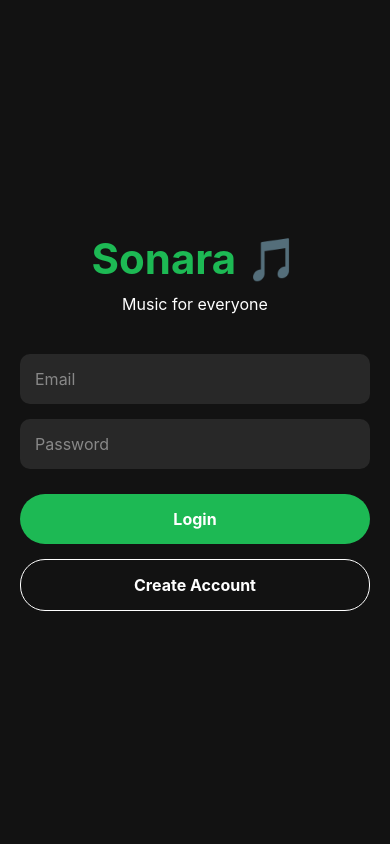
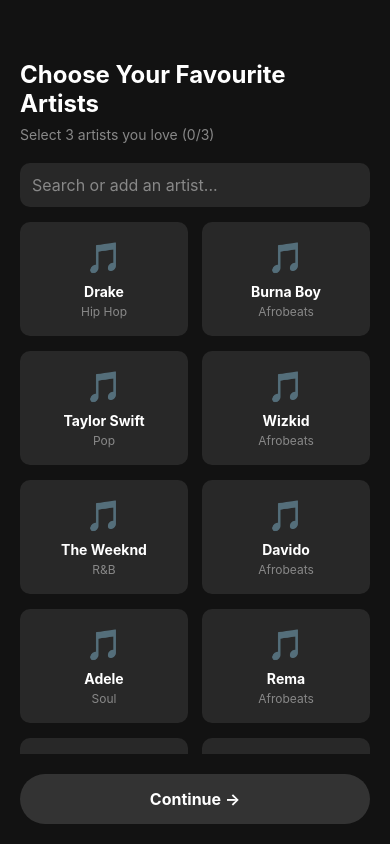
Before and after one commit to EfiCT439/Sonara, a React Native app: screen /Onboarding in a window 390 px wide. Built offline with nearby package versions, Linux system fonts and the light colour scheme.

Commit message:
Added Onboarding screen and Home screen - Phase 1 complete

```diff
--- a/App.js
+++ b/App.js
@@ -2,6 +2,8 @@
 import { createNativeStackNavigator } from '@react-navigation/native-stack';
 import LoginScreen from './components/screens/LoginScreen';
 import SignUpScreen from './components/screens/SignUpScreen';
+import OnboardingScreen from './components/screens/OnboardingScreen';
+import HomeScreen from './components/screens/HomeScreen';
 
 const Stack = createNativeStackNavigator();
 
@@ -11,6 +13,8 @@
       <Stack.Navigator screenOptions={{ headerShown: false }}>
         <Stack.Screen name="Login" component={LoginScreen} />
         <Stack.Screen name="SignUp" component={SignUpScreen} />
+        <Stack.Screen name="Onboarding" component={OnboardingScreen} />
+        <Stack.Screen name="Home" component={HomeScreen} />
       </Stack.Navigator>
     </NavigationContainer>
   );
--- /dev/null
+++ b/components/screens/HomeScreen.js
@@ -0,0 +1,36 @@
+ import { StyleSheet, Text, View } from 'react-native';
+
+export default function HomeScreen() {
+  return (
+    <View style={styles.container}>
+      <Text style={styles.logo}>Sonara 🎵</Text>
+      <Text style={styles.welcome}>Welcome to Sonara!</Text>
+      <Text style={styles.subtitle}>Your music is ready 🎶</Text>
+    </View>
+  );
+}
+
+const styles = StyleSheet.create({
+  container: {
+    flex: 1,
+    backgroundColor: '#121212',
+    alignItems: 'center',
+    justifyContent: 'center',
+  },
+  logo: {
+    fontSize: 42,
+    fontWeight: 'bold',
+    color: '#1DB954',
+    marginBottom: 20,
+  },
+  welcome: {
+    fontSize: 24,
+    fontWeight: 'bold',
+    color: '#fff',
+    marginBottom: 10,
+  },
+  subtitle: {
+    fontSize: 16,
+    color: '#888',
+  },
+});
--- /dev/null
+++ b/components/screens/OnboardingScreen.js
@@ -0,0 +1,216 @@
+ import { useState } from 'react';
+import { StyleSheet, Text, View, TouchableOpacity, ScrollView, Alert, TextInput } from 'react-native';
+
+const ARTISTS = [
+  { id: '1', name: 'Drake', genre: 'Hip Hop' },
+  { id: '2', name: 'Burna Boy', genre: 'Afrobeats' },
+  { id: '3', name: 'Taylor Swift', genre: 'Pop' },
+  { id: '4', name: 'Wizkid', genre: 'Afrobeats' },
+  { id: '5', name: 'The Weeknd', genre: 'R&B' },
+  { id: '6', name: 'Davido', genre: 'Afrobeats' },
+  { id: '7', name: 'Adele', genre: 'Soul' },
+  { id: '8', name: 'Rema', genre: 'Afrobeats' },
+  { id: '9', name: 'Ed Sheeran', genre: 'Pop' },
+  { id: '10', name: 'Tiwa Savage', genre: 'Afrobeats' },
+  { id: '11', name: 'Post Malone', genre: 'Hip Hop' },
+  { id: '12', name: 'Beyonce', genre: 'R&B' },
+  { id: '13', name: 'Bad Bunny', genre: 'Latin' },
+  { id: '14', name: 'Asake', genre: 'Afrobeats' },
+  { id: '15', name: 'Harry Styles', genre: 'Pop' },
+  { id: '16', name: 'Fireboy DML', genre: 'Afrobeats' },
+];
+
+export default function OnboardingScreen({ navigation }) {
+  const [selectedArtists, setSelectedArtists] = useState([]);
+  const [search, setSearch] = useState('');
+  const [customArtists, setCustomArtists] = useState([]);
+
+  const filteredArtists = [...ARTISTS, ...customArtists].filter(artist =>
+    artist.name.toLowerCase().includes(search.toLowerCase())
+  );
+
+  const toggleArtist = (artist) => {
+    if (selectedArtists.find(a => a.id === artist.id)) {
+      setSelectedArtists(selectedArtists.filter(a => a.id !== artist.id));
+    } else {
+      if (selectedArtists.length >= 3) {
+        Alert.alert('Limit reached', 'You can only select 3 artists');
+        return;
+      }
+      setSelectedArtists([...selectedArtists, artist]);
+    }
+  };
+
+  const handleAddCustomArtist = () => {
+    if (!search.trim()) return;
+    const exists = [...ARTISTS, ...customArtists].find(
+      a => a.name.toLowerCase() === search.toLowerCase()
+    );
+    if (exists) {
+      Alert.alert('Artist exists', 'This artist is already in the list!');
+      return;
+    }
+    const newArtist = {
+      id: `custom-${Date.now()}`,
+      name: search.trim(),
+      genre: 'Custom',
+    };
+    setCustomArtists([...customArtists, newArtist]);
+    setSearch('');
+  };
+
+  const handleContinue = () => {
+    if (selectedArtists.length < 3) {
+      Alert.alert('Select 3 artists', 'Please select exactly 3 favourite artists to continue');
+      return;
+    }
+    navigation.navigate('Home');
+  };
+
+  return (
+    <View style={styles.container}>
+      <Text style={styles.title}>Choose Your Favourite Artists</Text>
+      <Text style={styles.subtitle}>Select 3 artists you love ({selectedArtists.length}/3)</Text>
+
+      <View style={styles.searchContainer}>
+        <TextInput
+          style={styles.searchInput}
+          placeholder="Search or add an artist..."
+          placeholderTextColor="#888"
+          value={search}
+          onChangeText={setSearch}
+        />
+        {search.length > 0 && filteredArtists.length === 0 && (
+          <TouchableOpacity style={styles.addButton} onPress={handleAddCustomArtist}>
+            <Text style={styles.addButtonText}>+ Add "{search}"</Text>
+          </TouchableOpacity>
+        )}
+      </View>
+
+      <ScrollView style={styles.artistList}>
+        <View style={styles.grid}>
+          {filteredArtists.map(artist => {
+            const isSelected = selectedArtists.find(a => a.id === artist.id);
+            return (
+              <TouchableOpacity
+                key={artist.id}
+                style={[styles.artistCard, isSelected && styles.artistCardSelected]}
+                onPress={() => toggleArtist(artist)}>
+                <Text style={styles.artistEmoji}>🎵</Text>
+                <Text style={styles.artistName}>{artist.name}</Text>
+                <Text style={styles.artistGenre}>{artist.genre}</Text>
+                {isSelected && <Text style={styles.checkmark}>✓</Text>}
+              </TouchableOpacity>
+            );
+          })}
+        </View>
+      </ScrollView>
+
+      <TouchableOpacity
+        style={[styles.button, selectedArtists.length < 3 && styles.buttonDisabled]}
+        onPress={handleContinue}>
+        <Text style={styles.buttonText}>Continue →</Text>
+      </TouchableOpacity>
+    </View>
+  );
+}
+
+const styles = StyleSheet.create({
+  container: {
+    flex: 1,
+    backgroundColor: '#121212',
+    padding: 20,
+    paddingTop: 60,
+  },
+  title: {
+    fontSize: 24,
+    fontWeight: 'bold',
+    color: '#fff',
+    marginBottom: 8,
+  },
+  subtitle: {
+    fontSize: 14,
+    color: '#888',
+    marginBottom: 20,
+  },
+  searchContainer: {
+    marginBottom: 15,
+  },
+  searchInput: {
+    backgroundColor: '#282828',
+    color: '#fff',
+    padding: 12,
+    borderRadius: 10,
+    fontSize: 16,
+  },
+  addButton: {
+    backgroundColor: '#1DB954',
+    padding: 12,
+    borderRadius: 10,
+    alignItems: 'center',
+    marginTop: 8,
+  },
+  addButtonText: {
+    color: '#fff',
+    fontSize: 14,
+    fontWeight: 'bold',
+  },
+  artistList: {
+    flex: 1,
+  },
+  grid: {
+    flexDirection: 'row',
+    flexWrap: 'wrap',
+    justifyContent: 'space-between',
+  },
+  artistCard: {
+    width: '48%',
+    backgroundColor: '#282828',
+    borderRadius: 10,
+    padding: 15,
+    marginBottom: 15,
+    alignItems: 'center',
+    borderWidth: 2,
+    borderColor: 'transparent',
+  },
+  artistCardSelected: {
+    borderColor: '#1DB954',
+    backgroundColor: '#1a3a2a',
+  },
+  artistEmoji: {
+    fontSize: 30,
+    marginBottom: 8,
+  },
+  artistName: {
+    fontSize: 14,
+    fontWeight: 'bold',
+    color: '#fff',
+    textAlign: 'center',
+  },
+  artistGenre: {
+    fontSize: 12,
+    color: '#888',
+    marginTop: 4,
+  },
+  checkmark: {
+    color: '#1DB954',
+    fontSize: 18,
+    fontWeight: 'bold',
+    marginTop: 8,
+  },
+  button: {
+    backgroundColor: '#1DB954',
+    padding: 15,
+    borderRadius: 25,
+    alignItems: 'center',
+    marginTop: 20,
+  },
+  buttonDisabled: {
+    backgroundColor: '#333',
+  },
+  buttonText: {
+    color: '#fff',
+    fontSize: 16,
+    fontWeight: 'bold',
+  },
+});
--- a/components/screens/SignUpScreen.js
+++ b/components/screens/SignUpScreen.js
@@ -24,7 +24,7 @@
     }
     try {
       await createUserWithEmailAndPassword(auth, email, password);
-      Alert.alert('Success', 'Account created successfully!');
+      navigation.navigate('Onboarding');
     } catch (error) {
       Alert.alert('Error', error.message);
     }
```
